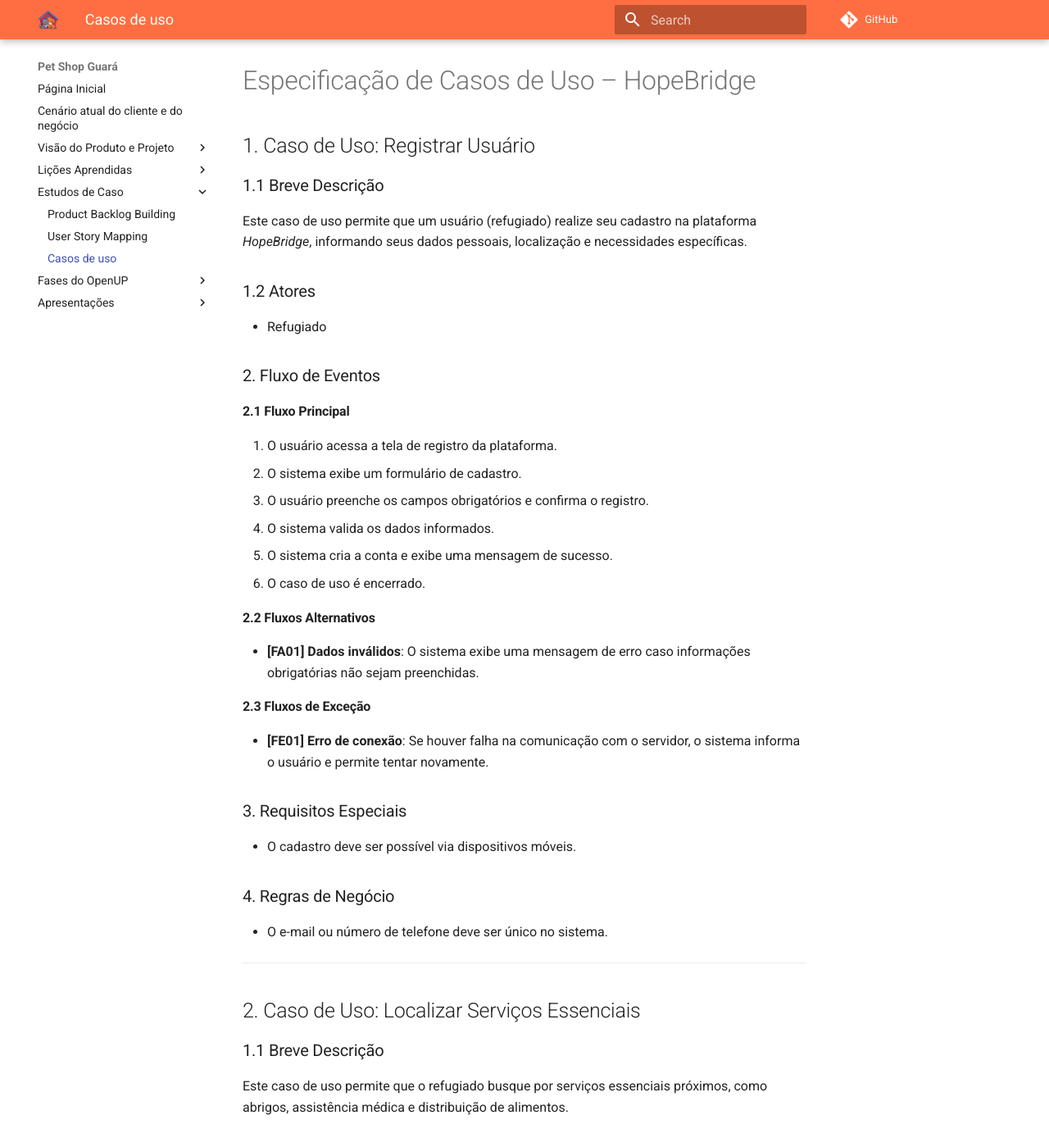
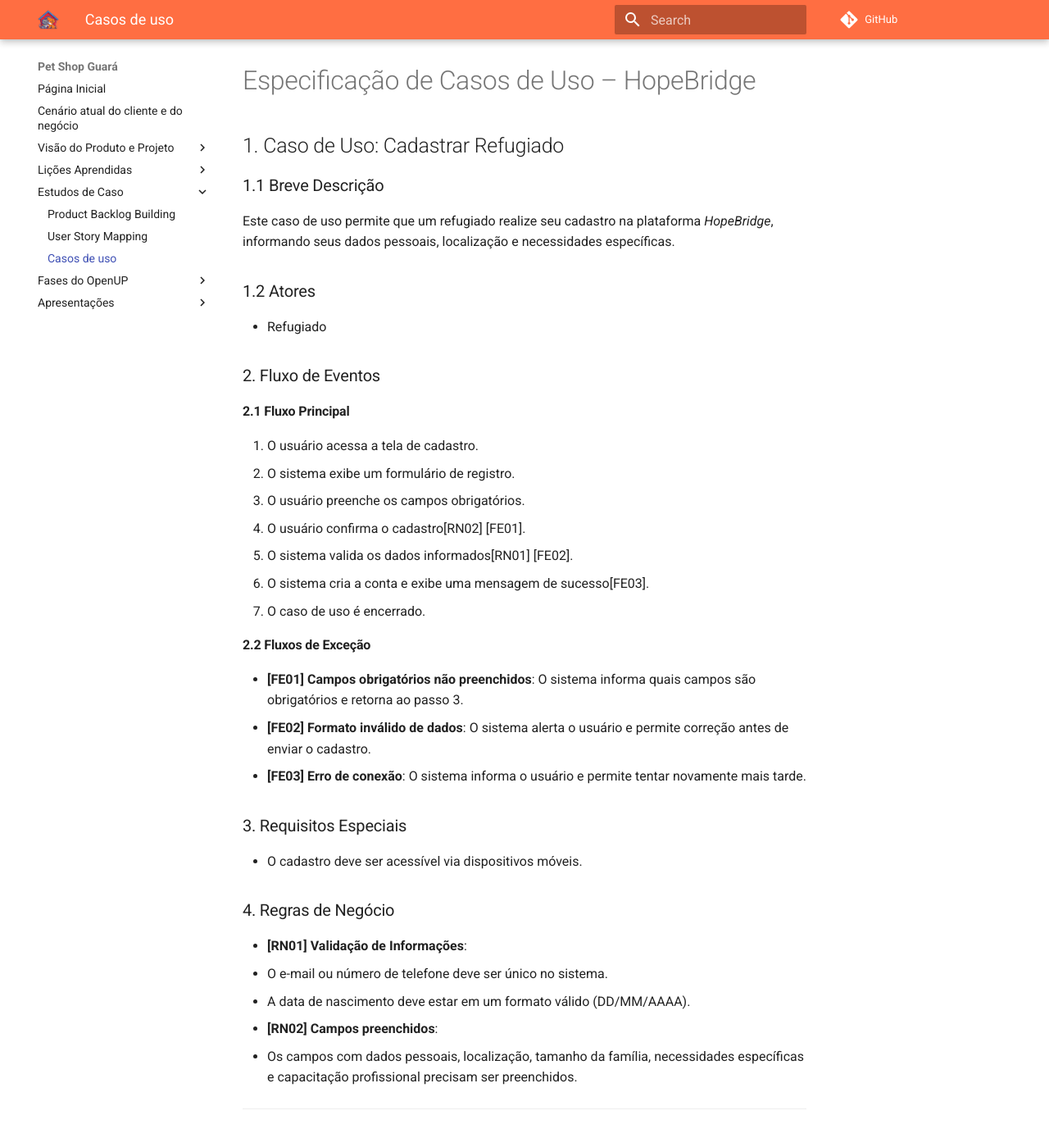
Before and after one commit to mdsreq-fga-unb/2024.2-T03-PetShopGuara, an MkDocs documentation site: the page built from docs/EstudosDeCaso/CasoDeUso.md, in a window 1280 px wide and 1400 px high, scrolled down 3027 px. Shown: the whole window at 82% size. Built offline with MkDocs 1.6.1 and Material for MkDocs 9.7.7, drawn with Linux system fonts in a browser that asks for light colours; comment, search, counter and statistics services are not loaded; some of the changed text lies outside the part shown.

Commit message:
Ajustes casos de uso e lições aprendidas

```diff
--- a/docs/EstudosDeCaso/CasoDeUso.md
+++ b/docs/EstudosDeCaso/CasoDeUso.md
@@ -51,10 +51,10 @@
 
 # Especificação de Casos de Uso – HopeBridge
 
-## 1. Caso de Uso: Registrar Usuário
+## 1. Caso de Uso: Cadastrar Refugiado
 
 ### 1.1 Breve Descrição
-Este caso de uso permite que um usuário (refugiado) realize seu cadastro na plataforma *HopeBridge*, informando seus dados pessoais, localização e necessidades específicas.
+Este caso de uso permite que um refugiado realize seu cadastro na plataforma *HopeBridge*, informando seus dados pessoais, localização e necessidades específicas.
 
 ### 1.2 Atores
 - Refugiado
@@ -62,24 +62,29 @@
 ### 2. Fluxo de Eventos
 
 #### 2.1 Fluxo Principal
-1. O usuário acessa a tela de registro da plataforma.
-2. O sistema exibe um formulário de cadastro.
-3. O usuário preenche os campos obrigatórios e confirma o registro.
-4. O sistema valida os dados informados.
-5. O sistema cria a conta e exibe uma mensagem de sucesso.
-6. O caso de uso é encerrado.
+1. O usuário acessa a tela de cadastro.
+2. O sistema exibe um formulário de registro.
+3. O usuário preenche os campos obrigatórios.
+4. O usuário confirma o cadastro[RN02] [FE01].
+5. O sistema valida os dados informados[RN01] [FE02].
+6. O sistema cria a conta e exibe uma mensagem de sucesso[FE03].
+7. O caso de uso é encerrado.
 
-#### 2.2 Fluxos Alternativos
-- **[FA01] Dados inválidos**: O sistema exibe uma mensagem de erro caso informações obrigatórias não sejam preenchidas.
-
-#### 2.3 Fluxos de Exceção
-- **[FE01] Erro de conexão**: Se houver falha na comunicação com o servidor, o sistema informa o usuário e permite tentar novamente.
+#### 2.2 Fluxos de Exceção
+- **[FE01] Campos obrigatórios não preenchidos**: O sistema informa quais campos são obrigatórios e retorna ao passo 3.
+- **[FE02] Formato inválido de dados**: O sistema alerta o usuário e permite correção antes de enviar o cadastro.
+- **[FE03] Erro de conexão**: O sistema informa o usuário e permite tentar novamente mais tarde.
 
 ### 3. Requisitos Especiais
-- O cadastro deve ser possível via dispositivos móveis.
+- O cadastro deve ser acessível via dispositivos móveis.
 
 ### 4. Regras de Negócio
+- **[RN01] Validação de Informações**:
 - O e-mail ou número de telefone deve ser único no sistema.
+- A data de nascimento deve estar em um formato válido (DD/MM/AAAA).
+
+- **[RN02] Campos preenchidos**:
+- Os campos com dados pessoais, localização, tamanho da família, necessidades específicas e capacitação profissional precisam ser preenchidos.
 
 ---
 
@@ -94,20 +99,18 @@
 ### 2. Fluxo de Eventos
 
 #### 2.1 Fluxo Principal
-1. O usuário acessa a opção de busca de serviços.
-2. O sistema solicita a localização do usuário.
-3. O usuário informa sua localização ou permite o acesso via GPS.
-4. O sistema exibe uma lista de serviços disponíveis na região.
+1. O usuário acessa a opção de localizar serviços essenciais.
+2. O sistema solicita acesso a localização atual do usuário.
+3. O usuário informa sua localização atual ou permite o acesso via GPS.
+4. O sistema exibe uma lista de serviços disponíveis na região[FE01].
 5. O caso de uso é encerrado.
 
-#### 2.2 Fluxos Alternativos
-- **[FA01] Nenhum serviço encontrado**: O sistema exibe uma mensagem sugerindo áreas próximas com serviços disponíveis.
-
-#### 2.3 Fluxos de Exceção
-- **[FE01] Falha no GPS**: Se o GPS não estiver disponível, o usuário pode inserir a localização manualmente.
+#### 2.2 Fluxos de Exceção
+- **[FE01] Falha no GPS**: Se o GPS não estiver disponível, o usuário pode inserir a localização manualmente ao voltar para o passo 3.
 
 ### 3. Requisitos Especiais
 - A busca deve funcionar offline com dados previamente carregados.
+- A busca deve ser acessível via dispositivos móveis.
 
 ---
 
@@ -122,20 +125,25 @@
 ### 2. Fluxo de Eventos
 
 #### 2.1 Fluxo Principal
-1. O usuário acessa a lista de abrigos disponíveis.
-2. O usuário seleciona um abrigo e verifica os detalhes.
-3. O usuário solicita uma vaga.
-4. O sistema confirma a solicitação e exibe uma mensagem de sucesso.
-5. O caso de uso é encerrado.
+1. O refugiado seleciona a opção de abrigos disponíveis.
+2. O sistema solicita a localização atual do usuário.
+3. O refugiado informa sua localização atual ou permite o acesso via GPS.
+4. O sistema apresenta os abrigos diponíveis e suas localizações.
+5. O usuário seleciona um abrigo e verifica seus detalhes.
+6. O sistema apresenta os detalhes do abrigo.
+7. O usuário solicita uma vaga[FE01].
+8. O sistema confirma a solicitação e exibe uma mensagem de sucesso.
+9. O caso de uso é encerrado.
 
-#### 2.2 Fluxos Alternativos
-- **[FA01] Abrigo lotado**: O sistema informa indisponibilidade e sugere alternativas.
-
-#### 2.3 Fluxos de Exceção
+#### 2.2 Fluxos de Exceção
 - **[FE01] Erro de conexão**: O sistema permite que a solicitação seja registrada offline para envio posterior.
 
 ### 3. Requisitos Especiais
 - O sistema deve permitir reservas de abrigo com antecedência.
+- A solicitação deve ser acessível via dispositivos móveis.
+
+### 4. Precondições
+- Para utilizar este caso de uso é necessário que o refugiado esteja *logado* na plataforma.
 
 ---
 
@@ -150,24 +158,29 @@
 ### 2. Fluxo de Eventos
 
 #### 2.1 Fluxo Principal
-1. O usuário acessa a opção de busca de empregos.
-2. O sistema solicita dados do perfil profissional do usuário.
-3. O sistema exibe uma lista de vagas disponíveis.
-4. O usuário pode visualizar os detalhes de uma vaga e se candidatar.
-5. O caso de uso é encerrado.
+1. O usuário seleciona a opção de vagas de emprego.
+2. O sistema solicita a localização atual do usuário.
+3. O refugiado informa sua localização atual ou permite o acesso via GPS.
+4. O sistema exibe uma lista de vagas disponíveis baseadas no perfil do usuário[RN01].
+5. O usuário pode visualizar os detalhes de uma vaga e se inscrever.
+6. O sistema confirma a inscrição e exibe uma mensagem de sucesso.
+6. O caso de uso é encerrado.
 
-#### 2.2 Fluxos Alternativos
-- **[FA01] Nenhuma vaga compatível**: O sistema sugere cursos de capacitação relacionados.
-
-#### 2.3 Fluxos de Exceção
+#### 2.2 Fluxos de Exceção
 - **[FE01] Falha na busca**: Se houver erro ao carregar as vagas, o usuário pode tentar novamente mais tarde.
 
 ### 3. Requisitos Especiais
-- A busca de vagas deve considerar as habilidades do usuário.
+- Esse caso de uso deve ser acessível em dispositivos móveis.
+
+### 4. Regras de Negócio
+- **[RN01] Capacitação técnica**: A busca de vagas deve considerar as habilidades do usuário.
+
+### 5. Precondições
+- Para utilizar este caso de uso é necessário que o refugiado esteja *logado* na plataforma.
 
 ---
 
-## 5. Caso de Uso: Gerenciar Alocação de Recursos
+## 5. Caso de Uso: Gerenciar Alocação de Recursos humanitários
 
 ### 1.1 Breve Descrição
 Este caso de uso permite que agências humanitárias monitorem e distribuam recursos de forma eficiente.
@@ -178,17 +191,21 @@
 ### 2. Fluxo de Eventos
 
 #### 2.1 Fluxo Principal
-1. A agência acessa o painel de gestão de recursos.
+1. A agência seleciona a opção de gestão de recursos.
 2. O sistema exibe uma lista de demandas registradas por refugiados.
-3. A agência seleciona uma demanda para atendimento.
-4. O sistema registra a alocação do recurso.
-5. O caso de uso é encerrado.
+3. A agência seleciona uma demanda para atendimento[FE01].
+4. O sistema registra a alocação do recurso[FA01].
+5. O sistema exibe uma mensagem confirmando a alocação de recursos.
+6. O caso de uso é encerrado.
 
 #### 2.2 Fluxos Alternativos
-- **[FA01] Estoque insuficiente**: O sistema alerta a agência e sugere remanejamento de recursos.
+- **[FA01] Estoque insuficiente**: No passo 4 do fluxo principal, se o estoque for insuficiente, o sistema alerta a agência e sugere remanejamento de recursos.
 
 #### 2.3 Fluxos de Exceção
-- **[FE01] Erro no registro**: Se houver falha na atualização do sistema, o processo pode ser tentado novamente.
+- **[FE01] Erro no registro**: Se houver falha na atualização do sistema, o processo volta ao passo 2 e pode ser tentado novamente.
 
 ### 3. Requisitos Especiais
-- O sistema deve permitir acesso a relatórios de alocação.
+- O sistema deve permitir acesso a relatórios de alocação de recursos.
+
+### 4. Precondições
+- Para utilizar este caso de uso é necessário que a agência esteja *logada* na plataforma.
--- a/mkdocs.yml
+++ b/mkdocs.yml
@@ -28,6 +28,7 @@
     - Unidade 1 : Unidades/Unidade1.md
     - Unidade 2 : Unidades/Unidade2.md
     - Unidade 3 : Unidades/Unidade3.md
+    - Unidade 4 : Unidades/Unidade4.md
   - Estudos de Caso:
     - Product Backlog Building: EstudosDeCaso/PBB.md
     - User Story Mapping: EstudosDeCaso/USM.md
@@ -41,3 +42,4 @@
     - Apresentação Unidade 1 : Entregas/Entrega1.md
     - Apresentação Unidade 2 : Entregas/Entrega2.md
     - Apresentação Unidade 3 : Entregas/Entrega3.md
+    - Apresentação Unidade 4 : Entregas/Entrega4.md
```
Also changed, not shown: docs/Unidades/Unidade4.md (added, +19 -0 lines), docs/Entregas/Entrega4.md (added).
